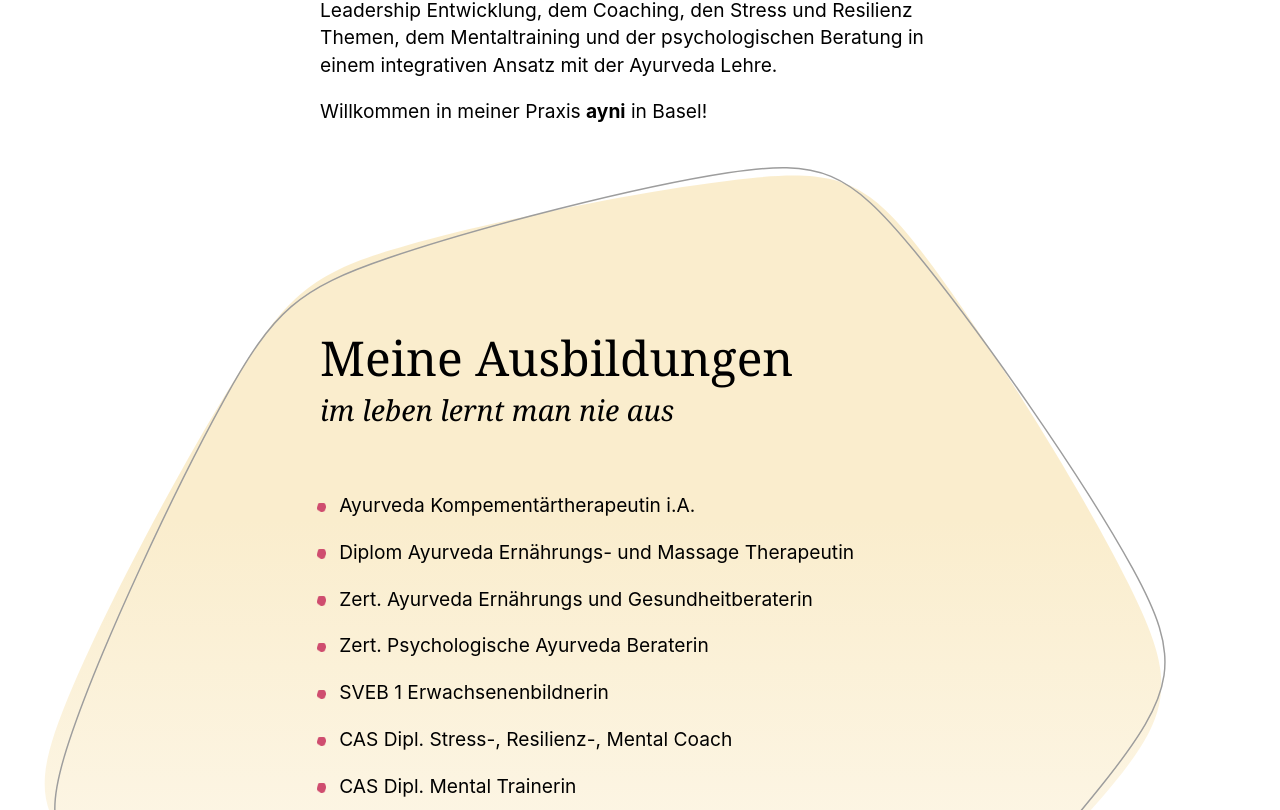
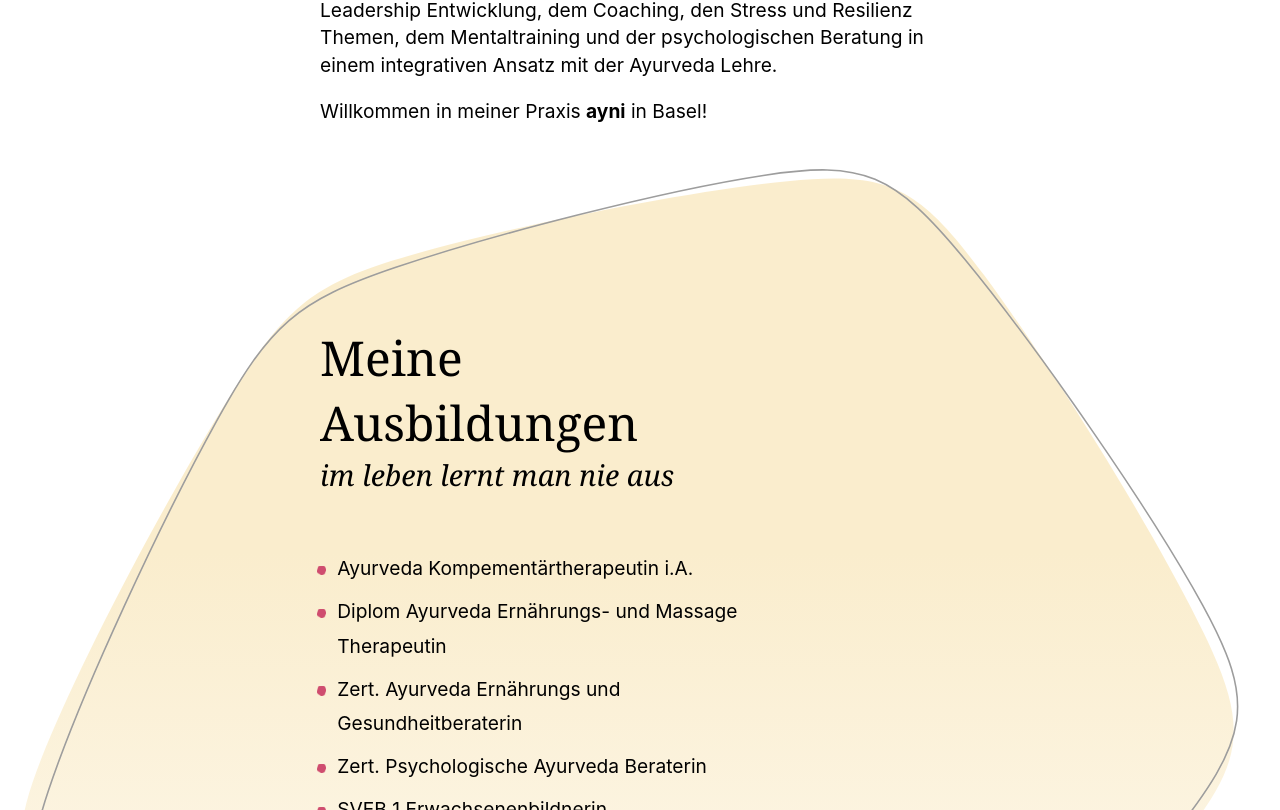
Before and after one commit to ddresch/ayni.ch, a Next.js app: page /ueber-mich in a window 1280 px wide. Shown: the part 1550-2360 px from the top of the page. Built offline with nearby package versions, Linux system fonts and the light colour scheme.

Commit message:
Fix styling of lists

```diff
--- a/styles/ContentContainer.module.css
+++ b/styles/ContentContainer.module.css
@@ -30,7 +30,7 @@ div.quads3 {
     padding: 15% 25% 25% 25%;
   }
   div.quads2 {
-    padding: 11% 25% 15% 25%;
+    padding: 11% 40% 15% 25%;
   }
 }
 
```
